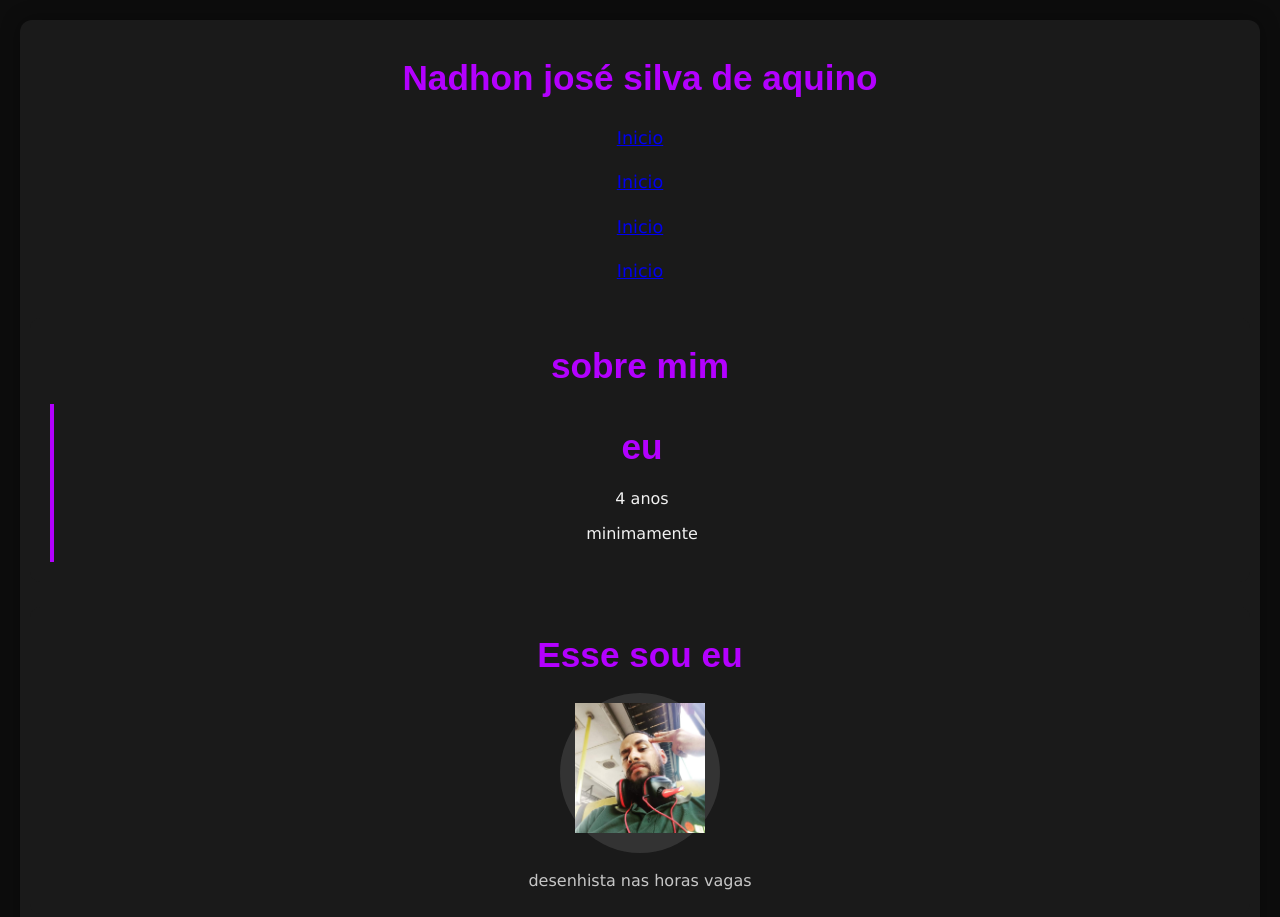
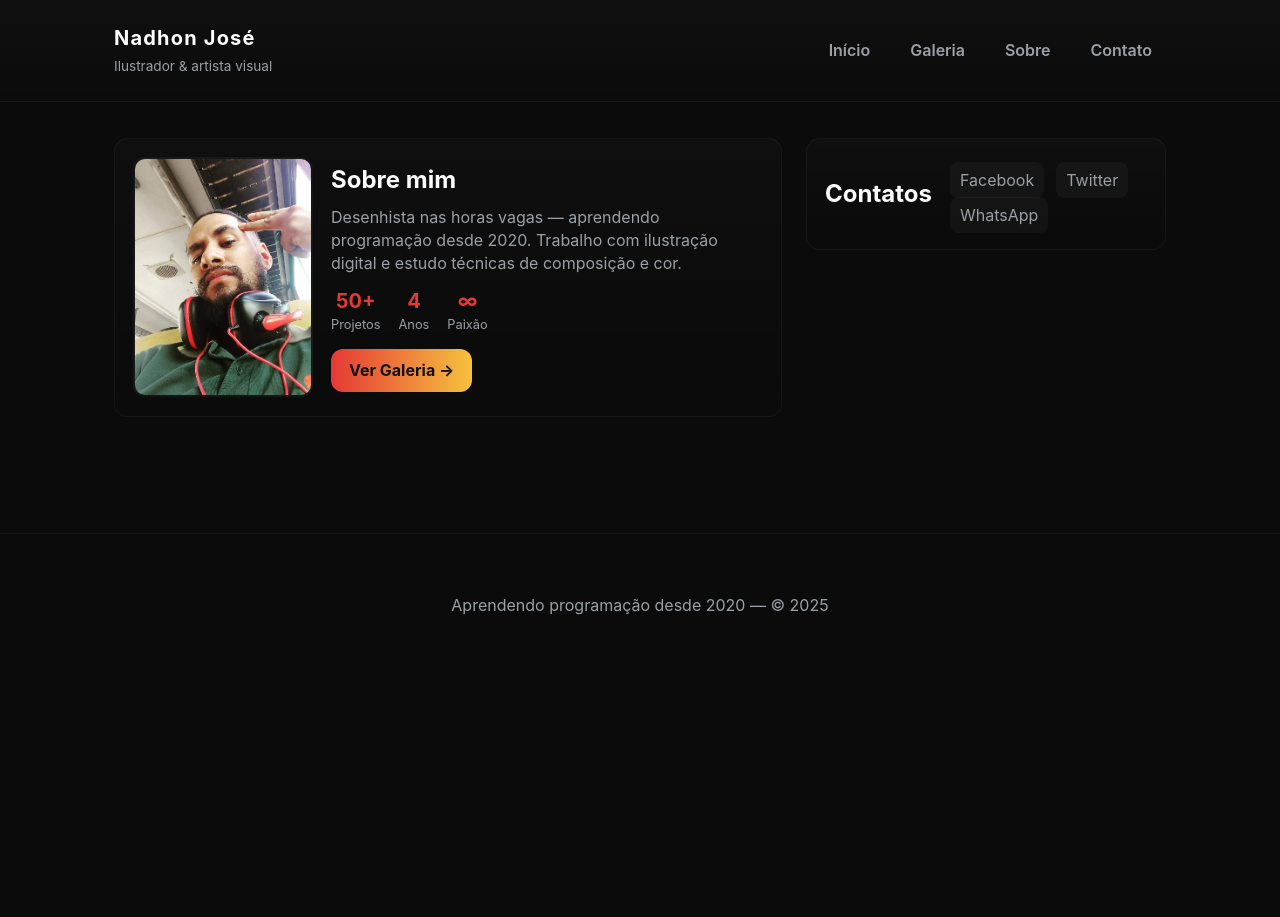
Before and after one commit to nadhon/portifolio, a plain HTML site: page portifolio/templates/Grid_Imag.html in a window 1280 px wide. Shown: the top 917 px of the page. After the commit the page ends 800 px from the top, so only its background shows below. Drawn offline with Linux system fonts and the light colour scheme.

Commit message:
atualização

```diff
--- a/portifolio/stiles/styles.css
+++ b/portifolio/stiles/styles.css
@@ -1,139 +1,177 @@
-/* ================================
-   VARIÁVEIS DE TEMA
-================================ */
-:root {
-    --cor-fundo: #0d0d0d;
-    --cor-texto: #f2f2f2;
-    --cor-secundaria: #b300ff;
-    --cor-detalhe: #ff0066;
-    --cor-card: #1a1a1a;
-
-    --fonte-titulo: 'Arial', sans-serif;
-    --fonte-texto: 'Verdana', sans-serif;
+:root{
+  --bg:#0b0b0c;
+  --card:#0f1113;
+  --muted:#9aa0a6;
+  --accent:#e53935; /* vermelho */
+  --accent-2:#f6c23e; /* amarelo */
+  --radius:14px;
+  --container-width:1100px;
+  --gap:20px;
+  --text:#ffffff;
+  --glass: rgba(255,255,255,0.03);
 }
 
-/* ================================
-   RESET
-================================ */
-* {
-    margin: 0;
-    padding: 0;
-    box-sizing: border-box;
+*{box-sizing:border-box}
+html,body{height:100%}
+body{
+  margin:0;
+  font-family:Inter, system-ui, -apple-system, "Segoe UI", Roboto, "Helvetica Neue", Arial;
+  background:var(--bg);
+  color:var(--text);
+  -webkit-font-smoothing:antialiased;
+  -moz-osx-font-smoothing:grayscale;
+  line-height:1.45;
 }
 
-body {
-    background: var(--cor-fundo);
-    color: var(--cor-texto);
-    font-family: var(--fonte-texto);
-    padding: 20px;
-    line-height: 1.6;
+/* Container central */
+.container{
+  width:100%;
+  max-width:var(--container-width);
+  margin:0 auto;
+  padding:24px;
 }
 
-/* ================================
-   HEADER PRINCIPAL
-================================ */
-header.curriculo {
-    text-align: center;
-    padding: 30px 10px;
-    background: var(--cor-card);
-    border-radius: 12px;
-    margin-bottom: 25px;
-    box-shadow: 0 0 20px #00000055;
+/* Header */
+.site-header{
+  border-bottom:1px solid rgba(255,255,255,0.04);
+  background:linear-gradient(180deg, rgba(255,255,255,0.02), transparent);
+  position:sticky;
+  top:0;
+  z-index:50;
+}
+.header-inner{
+  display:flex;
+  align-items:center;
+  justify-content:space-between;
+  gap:var(--gap);
+}
+.brand h1{
+  margin:0;
+  font-size:1.25rem;
+  letter-spacing:0.06em;
+}
+.brand .subtitle{
+  margin:4px 0 0 0;
+  color:var(--muted);
+  font-size:0.85rem;
 }
 
-header.curriculo h1 {
-    font-family: var(--fonte-titulo);
-    font-size: 2.2rem;
-    color: var(--cor-secundaria);
-    margin-bottom: 10px;
+/* Nav */
+.Menu ul{
+  list-style:none;
+  margin:0;
+  padding:0;
+  display:flex;
+  gap:12px;
+  align-items:center;
+}
+.Menu a{
+  display:inline-block;
+  padding:10px 14px;
+  color:var(--muted);
+  text-decoration:none;
+  border-radius:10px;
+  font-weight:600;
+  transition:all .18s ease;
+}
+.Menu a:hover{ color:var(--text); background:var(--glass) }
+.Menu a.ativo{
+  background:linear-gradient(90deg,var(--accent),var(--accent-2));
+  color:#111;
+  box-shadow:0 6px 20px rgba(0,0,0,0.6);
 }
 
-/* ================================
-   SEÇÕES
-================================ */
-section {
-    margin: 25px 0;
-    padding: 20px;
-    background: var(--cor-card);
-    border-radius: 10px;
+/* Main content */
+.main-content{
+  padding-top:36px;
+  padding-bottom:80px;
+  display:grid;
+  gap:24px;
+  grid-template-columns:1fr;
 }
 
-section h1 {
-    font-size: 1.6rem;
-    color: var(--cor-detalhe);
-    margin-bottom: 15px;
+/* Card */
+.card{
+  background:linear-gradient(180deg, rgba(255,255,255,0.02), transparent);
+  border-radius:var(--radius);
+  padding:18px;
+  border:1px solid rgba(255,255,255,0.04);
+  display:flex;
+  gap:18px;
+  align-items:center;
 }
 
-/* ================================
-   SOBRE MIM
-================================ */
-.sobre-mim {
-    padding: 150px;
-    padding: 15px;
-    border-left: 4px solid var(--cor-secundaria);
+/* Profile block */
+.profile figure{
+  width:180px;
+  height:240px;
+  margin:0;
+  overflow:hidden;
+  border-radius:12px;
+  border:2px solid rgba(255,255,255,0.03);
+  display:flex;
+  align-items:center;
+  justify-content:center;
+  background:linear-gradient(180deg,#0d0d0e,#121214);
+}
+.profile img{
+  width:100%;
+  height:100%;
+  object-fit:cover;
+  display:block;
+  transform:scale(1);
+  transition:transform .45s ease;
+}
+.profile img:hover{ transform:scale(1.05) }
+
+/* Bio */
+.bio h2{margin:0 0 8px 0}
+.bio p{color:var(--muted); margin:0 0 12px 0}
+.stats{
+  display:flex;
+  gap:18px;
+  list-style:none;
+  padding:0;
+  margin:0 0 14px 0;
+}
+.stats li{ text-align:center }
+.stats strong{ display:block; font-size:1.25rem; color:var(--accent) }
+.stats span{ display:block; font-size:0.8rem; color:var(--muted) }
+
+/* Button */
+.btn{
+  display:inline-block;
+  padding:10px 18px;
+  background:linear-gradient(90deg,var(--accent),var(--accent-2));
+  color:#111;
+  text-decoration:none;
+  border-radius:12px;
+  font-weight:700;
+  transition:transform .18s ease, box-shadow .18s ease;
+}
+.btn:hover{ transform:translateY(-3px); box-shadow:0 8px 24px rgba(0,0,0,0.5) }
+
+/* Contatos */
+.contatos ul{ list-style:none; padding:0; margin:8px 0 0 0; display:flex; gap:12px; flex-wrap:wrap }
+.contatos a{ color:var(--muted); text-decoration:none; padding:8px 10px; border-radius:8px; background:var(--glass) }
+
+/* Footer */
+.site-footer{
+  border-top:1px solid rgba(255,255,255,0.03);
+  padding:20px 0;
+  color:var(--muted);
+  margin-top:36px;
+  text-align:center;
 }
 
-.sobre-mim h1 {
-    color: var(--cor-secundaria);
+/* Responsive */
+@media (min-width:900px){
+  .main-content{ grid-template-columns: 1fr 360px; align-items:start }
+  .intro{ flex-direction:row }
+  .bio{ padding:6px 0 }
 }
-
-.sobre-mim p {
-    margin-top: 10px;
+@media (max-width:899px){
+  .header-inner{ flex-direction:column; align-items:flex-start }
+  .Menu ul{ gap:8px; overflow:auto }
+  .profile figure{ width:140px; height:200px }
 }
-
-/* ================================
-   IDENTIDADE / FOTO
-================================ */
-.id {
-    padding: 20px;
-    background: var(--cor-card);
-    border-radius: 10px;
-}
-
-.id figure {
-    width: 160px;
-    height: 160px;
-    background: #333;
-    border-radius: 50%;
-    margin: 0 auto 15px;
-}
-.id img{
-    width: 150px;
-    height: auto;
-    border-radius: 10px;
-    padding: 10px;
-    align-items: center;
-}
-
-.id p {
-    text-align: center;
-    font-size: 1rem;
-    opacity: 0.8;
-}
-
-/* ================================
-   LISTA DE CONTATOS
-================================ */
-ul {
-    list-style: none;
-}
-
-ul li {
-    padding: 8px 0;
-    font-size: 1.1rem;
-}
-
-ul li:hover {
-    color: var(--cor-secundaria);
-    cursor: pointer;
-    transition: 0.3s;
-}
-
-/* ================================
-   FOOTER
-================================ */
-footer {
-    margin-top: 25px;
-    text-align: center;
-    opacity: 0.6;
-}
--- a/portifolio/templates/Grid_Imag.html
+++ b/portifolio/templates/Grid_Imag.html
@@ -1,66 +1,92 @@
 <!DOCTYPE html>
-<html lang="pt-br">
+<html lang="pt-BR">
 <head>
-    <meta charset="UTF-8">
-    <meta name="viewport" content="width=device-width, initial-scale=1.0">
-    <title>Portifolio</title>
-    <link rel="stylesheet" href="../stiles/styles.css">
-
+  <meta charset="utf-8" />
+  <meta name="viewport" content="width=device-width,initial-scale=1" />
+  <title>Portfólio — Nadhon José</title>
+  <link rel="stylesheet" href="../stiles/styles.css" />
 </head>
 <body>
-   <header class="curriculo">
-    <h1>Nadhon josé silva de aquino</h1>
-    <nav class="Menu">
+  <header class="site-header">
+    <div class="container header-inner">
+      <div class="brand">
+        <h1>Nadhon José</h1>
+        <p class="subtitle">Ilustrador & artista visual</p>
+      </div>
+
+      <nav class="Menu" aria-label="Menu principal">
         <ul>
-            <li><a href="inde.html">Inicio</a></li>
-            <li><a href="galeria.html">Inicio</a></li>
-            <li><a href="inde.html">Inicio</a></li>
-            <li><a href="inde.html">Inicio</a></li>
+          <li><a href="index.html">Início</a></li>
+          <li><a href="galeria.html">Galeria</a></li>
+          <li><a href="sobre.html">Sobre</a></li>
+          <li><a href="contato.html">Contato</a></li>
         </ul>
-    </nav>
-    <section class="atributos">
-        <header class="modificadores">
-            <h1>sobre mim</h1>
-            <article class="sobre-mim">
-                <header>
-                    <h1>eu</h1>
-                    <time>4 anos</time>
-                    <p>minimamente</p>
-                </header>
-            </article>
-        </header>
+      </nav>
+    </div>
+  </header>
+
+  <main class="container main-content">
+    <section class="intro card">
+      <div class="profile">
+        <figure>
+          <img src="../stiles/FB_IMG_1722882410808.jpg" alt="Foto de Nadhon José" />
+        </figure>
+      </div>
+
+      <div class="bio">
+        <h2>Sobre mim</h2>
+        <p>Desenhista nas horas vagas — aprendendo programação desde 2020. Trabalho com ilustração digital e estudo técnicas de composição e cor.</p>
+
+        <ul class="stats">
+          <li><strong>50+</strong><span>Projetos</span></li>
+          <li><strong>4</strong><span>Anos</span></li>
+          <li><strong>∞</strong><span>Paixão</span></li>
+        </ul>
+
+        <a class="btn" href="galeria.html">Ver Galeria →</a>
+      </div>
     </section>
-    <article class="id">
-        <header>
-            <h1>Esse sou eu</h1>
-            <figure>
-                <img src="../stiles/FB_IMG_1722882410808.jpg"/>
-            </figure>
-            <p>desenhista nas horas vagas</p>
-        </header>
-    </article>
-    <section>
-        <header>
-            <h1>
-                contatos
-            </h1>
-            <ul>
-                <li>facebook</li>
-                <li>twitter</li>
-                <li>whatsapp</li>
-            </ul>
-        </header>
+
+    <section class="contatos card">
+      <h2>Contatos</h2>
+      <ul>
+        <li><a href="https://facebook.com" target="_blank" rel="noopener">Facebook</a></li>
+        <li><a href="https://twitter.com" target="_blank" rel="noopener">Twitter</a></li>
+        <li><a href="https://wa.me/55999" target="_blank" rel="noopener">WhatsApp</a></li>
+      </ul>
     </section>
-    <footer> aprendendo programação desde 2020</footer>
-   </header>
+  </main>
 
+  <footer class="site-footer">
+    <div class="container">
+      <p>Aprendendo programação desde 2020 — © <span id="ano"></span></p>
+    </div>
+  </footer>
 </body>
 </html>
+
 <script>
-    const links = document.querySelectorAll('.menu a');
-    links.forEach(a =>{
-        if(a.href === location.href || location.pathname.endsWith(a.getAttribute('href'))){
-            a.classList.add('ativo')
-        }
-    });
+    // ativa link do menu que corresponde à página atual
+document.addEventListener('DOMContentLoaded', () => {
+  const links = document.querySelectorAll('.Menu a');
+
+  links.forEach(a => {
+    // compara o href absoluto com location.href ou compara apenas o nome do arquivo
+    try {
+      const linkUrl = new URL(a.href, location.origin);
+      const same = linkUrl.pathname === location.pathname || location.pathname.endsWith(a.getAttribute('href'));
+      if (same) a.classList.add('ativo');
+    } catch (e) {
+      // fallback simples
+      if (a.getAttribute('href') && location.pathname.endsWith(a.getAttribute('href'))) {
+        a.classList.add('ativo');
+      }
+    }
+  });
+
+  // atualiza ano no footer
+  const ano = new Date().getFullYear();
+  const anoEl = document.getElementById('ano');
+  if (anoEl) anoEl.textContent = ano;
+});
 </script>
```
